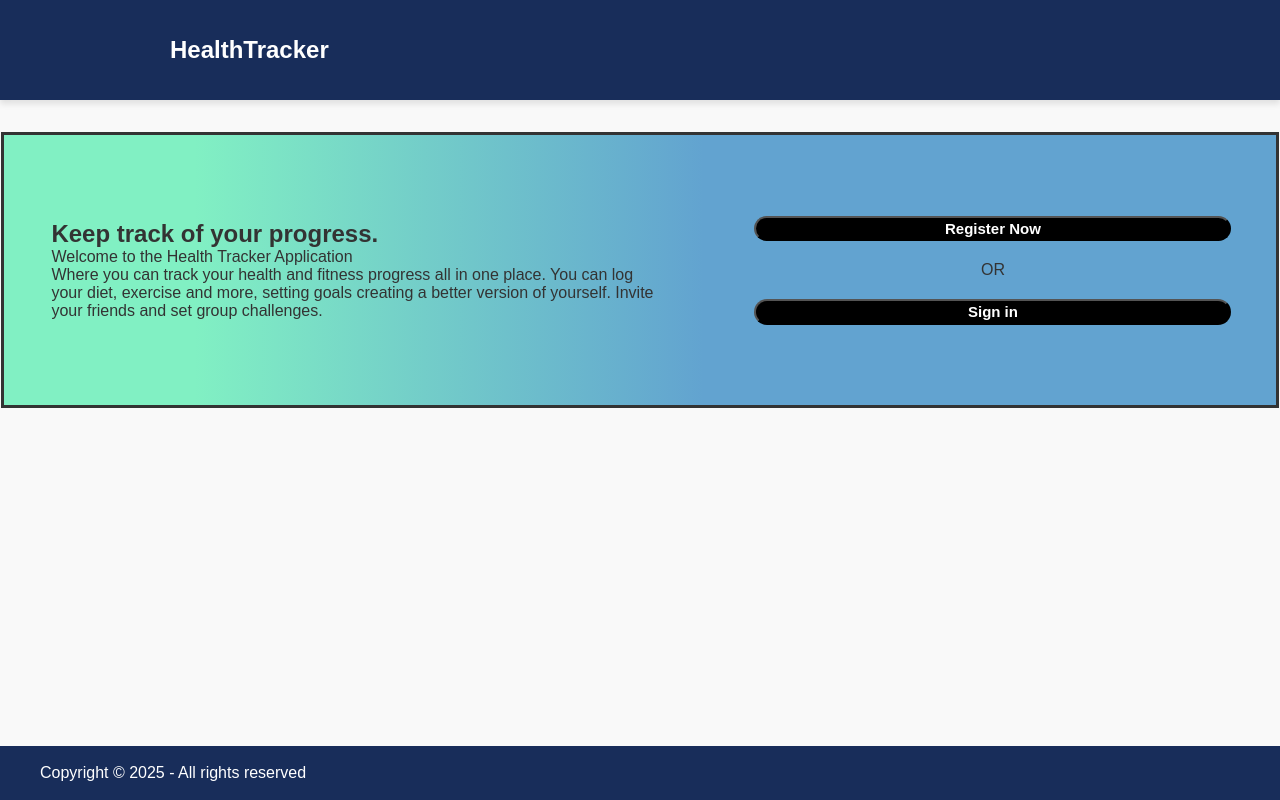
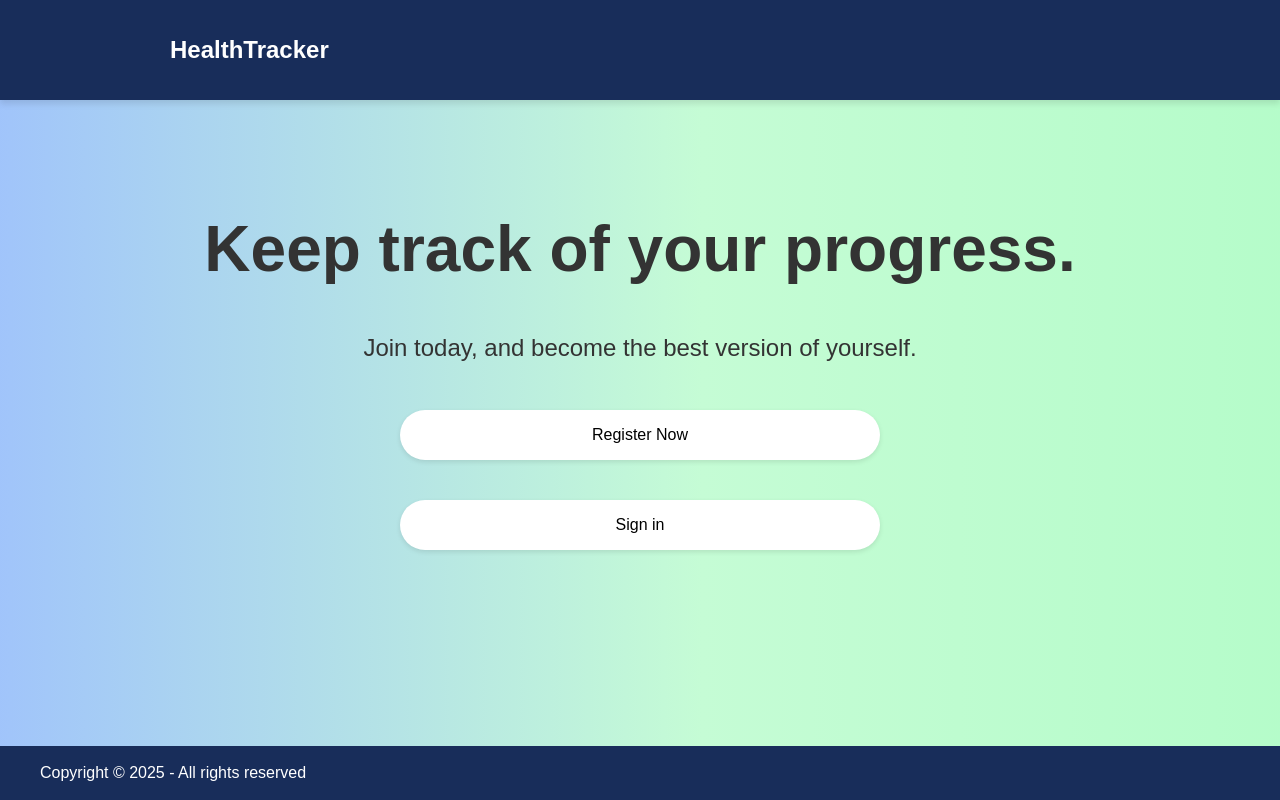
Before and after one commit to ollyb143/SweHealthTracker, a React (Vite) app in the folder client/: page / in a window 1280 px wide. Shown: the top 800 px of the page. Built offline with nearby package versions, Linux system fonts and the light colour scheme.

Commit message:
more tweaks to weight logging and css
started a month and year view for weight logs, not finished. redesigning landing page, will complete tonight

```diff
--- a/client/src/banner.css
+++ b/client/src/banner.css
@@ -3,7 +3,7 @@
     background-color: #182d5a;
     height: 100px;
     box-shadow: 0 4px 6px rgba(0, 0, 0, 0.1);
-    margin-bottom: 20px;
+
     display: flex;
     justify-content: flex-start;
     align-items: center;
--- a/client/src/bmiscale.css
+++ b/client/src/bmiscale.css
@@ -1,9 +1,32 @@
 .bmi-widget {
-    background-color: #f0f8ff;
+
     padding: 1rem;
     border-radius: 1rem;
-    box-shadow: 0 0 6px rgba(0,0,0,0.1);
     text-align: center;
-    max-width: 300px;
     margin: auto;
   }
+
+
+  .bmi-value {
+    font-size: 2.5rem;
+  font-weight: bold;
+  margin: 0.5rem 0;
+  }
+
+  .bmi-value.underweight {
+    color: #1369bc;
+  }
+
+  .bmi-value.healthy {
+    color: #89d2db;
+  }
+
+  .bmi-value.overweight {
+    color: #e45463;
+  }
+
+  .bmi-suggestion {
+    font-size: 1rem;
+    color: #555;
+    margin-top: 0.5rem;
+  }
--- a/client/src/components/BMIScale.jsx
+++ b/client/src/components/BMIScale.jsx
@@ -1,11 +1,14 @@
 import { useEffect, useState } from "react";
 import { useSelector } from "react-redux";
+import '../bmiscale.css';
+import GradientContainer from "./Gradient";
 
 const BmiWidget = ({refreshKey}) => {
   const token = useSelector(state => state.user.token);
   const [bmi, setBmi] = useState(null);
   const [height, setHeight] = useState(null);
   const [suggestion, setSuggestion] = useState("");
+  const [bmiCategory, setBmiCategory] = useState("");
 
   useEffect(() => {
     const fetchProfile = async () => {
@@ -30,10 +33,13 @@ const BmiWidget = ({refreshKey}) => {
 
         if (userBmi < 18.5) {
           setSuggestion(`Your BMI is in the underweight category, aim for at least ${minHealthy.toFixed(1)} kg.`);
+          setBmiCategory("underweight");
         } else if (userBmi > 24.9) {
           setSuggestion(`Your BMI is in the overweight category, aim for no more than ${maxHealthy.toFixed(1)} kg.`);
+          setBmiCategory("overweight");
         } else {
-          setSuggestion("You BMI is in the healthy weight category. Keep it up!");
+          setSuggestion("Your BMI is in the healthy weight category. Keep it up!");
+          setBmiCategory("healthy");
         }
 
       } catch (err) {
@@ -47,11 +53,21 @@ const BmiWidget = ({refreshKey}) => {
   if (bmi === null || height === null) return <p>Loading BMI...</p>;
 
   return (
-    <div className="bmi-widget">
-      <h3>Your BMI</h3>
-      <p>{bmi.toFixed(1)}</p>
-      <p>{suggestion}</p>
-    </div>
+    <div>
+    <GradientContainer>
+
+      <h1>Your BMI</h1>
+
+    </GradientContainer>
+      <div className="bmi-widget">
+
+      <div className={`bmi-value ${bmiCategory}`}>{bmi.toFixed(1)}</div>
+      </div>
+      <p className="bmi-suggestion">{suggestion}</p>
+      </div>
+
+
+
   );
 };
 
--- a/client/src/components/Gradient.jsx
+++ b/client/src/components/Gradient.jsx
@@ -3,7 +3,7 @@ import '../gradient.css';
 
 const GradientContainer = ({ children, className = ""}) => {
   return (
-    <div className={`gradient-container ${className}`}>
+    <div className={`gradient-container  ${className}`}>
       {children}
     </div>
   );
--- a/client/src/dashboard.css
+++ b/client/src/dashboard.css
@@ -1,7 +1,7 @@
-.weight-card{
+.weight-card, .BMI-card{
     text-align: center;
-    max-width: 80%;
-    margin-bottom: 6rem;
+    max-width: 75%;
+    margin-bottom:6rem;
     padding: 3rem;
 
 }
--- a/client/src/footer.css
+++ b/client/src/footer.css
@@ -9,6 +9,7 @@
     text-align: center;
     padding: 18px 0;
     z-index: 1000;
+    margin-top: 10rem;
 }
 
 .footer-content {
--- a/client/src/landing.css
+++ b/client/src/landing.css
@@ -1,41 +1,59 @@
-.landingPage {
-    border-style: solid;
-    margin: 2.5% 0.05%;
-    padding: 50px 1%;
-    display: grid;
-    grid-template-columns: 55% 45%;
-    column-gap: 10px;
-    background: rgb(129,240,195);
-    background: linear-gradient(90deg, rgba(129,240,195,1) 15%, rgba(98,163,208,1) 55%);
+#headline{
+    margin-top: 7rem;
+    margin-bottom: 3rem;
+    font-size: 4rem;
 }
+
+.landing-header{
+    height: 30rem;
+    text-align: center;
+    min-width: 30%;
+
+}
+
+.tagline{
+
+    font-size: 1.5rem;
+}
+
+
+.landing-background {
+    background: linear-gradient(270deg,#b0fcc6,#c5fcd5,#9dbffe,#8cb3fe);
+    background-size: 180% 180%;
+    animation: gradient-animation 27s ease infinite;
+    height: 1000vh;
+  }
+
+  @keyframes gradient-animation {
+    0% {
+      background-position: 0% 50%;
+    }
+    50% {
+      background-position: 100% 50%;
+    }
+    100% {
+      background-position: 0% 50%;
+    }
+  }
+
+  .landing-button {
+    width: 100%;
+    max-width: 30rem;
+    font-size: 600;
+  }
+
+  .landing-button-sect {
+    display: flex;
+    flex-direction: column;
+    align-items: center;
+    gap: 1.5rem;
+    margin-top: 2rem;
+  }
 
 #landingText {
     margin: 25px;
     align-items: center;
     display: grid;
     padding: 10px;
-}
-
-#landingButtons {
-    display: flex;
-    flex-direction: column;
-    align-items: center;
-    justify-content: center;
-    height: 100%;
-    text-align: center;
-}
-
-#landingButtons > button {
-    width: 85%;
-    height: 15%;
-    border-radius: 25px;
-    font-size: 15px;
-    background: black;
-    color: white;
-    font-weight: 700;
 
 }
-
-#landingButtons > p {
-    margin: 20px 0;
-}
--- a/client/src/views/pages/DashboardPage.jsx
+++ b/client/src/views/pages/DashboardPage.jsx
@@ -31,6 +31,7 @@ const DashboardPage = () => {
   const [dateInput, setDateInput] = useState("");
   const [weightError, setWeightError] = useState('');
   const [bmiRefreshKey, setBmiRefreshKey] = useState(0);
+  const [viewMode, setViewMode] = useState('daily');
 
 
 
@@ -173,8 +174,6 @@ const DashboardPage = () => {
     }
   };
 
-
-
   useEffect(() => {
     if (token) fetchWeightHistory();
   }, [token]);
@@ -241,6 +240,16 @@ const DashboardPage = () => {
 
           <GradientContainer className="weight-title"><h1>Weight Log</h1></GradientContainer>
 
+          <div className="view-mode-selector">
+            <label>View by: </label>
+            <select value={viewMode} onChange={(e) => setViewMode(e.target.value)}>
+              <option value="daily">Day</option>
+              <option value="monthly">Month</option>
+              <option value="yearly">Year</option>
+            </select>
+          </div>
+
+
           {formattedWeightData.length > 0 && (
           <div>
             <ResponsiveContainer width="100%" height={300}>
@@ -292,7 +301,7 @@ const DashboardPage = () => {
           </Card>
         </div>
 
-        <Card>
+        <Card className="BMI-card">
         <BMIWidget  refreshKey={bmiRefreshKey}/>
         </Card>
 
--- a/client/src/views/pages/LandingPage.jsx
+++ b/client/src/views/pages/LandingPage.jsx
@@ -2,25 +2,32 @@ import React from "react";
 import '../../landing.css'
 import Banner from "../../components/Banner";
 import Footer from "../../components/Footer";
+import GradientContainer from "../../components/Gradient";
+import Buttoncomponent from "../../components/Buttoncomponent";
+
 
 const LandingPage = () => {
   return (
-    <div>
-      {/* Navbar */}
+    <div className="landing-background">
+
       <Banner />
+
       <main className="landingPage">
-        <section id="landingText">
-          <h1 id="headline">Keep track of your progress.</h1>
-          <p>Welcome to the Health Tracker Application<br></br></p>
-          <p>Where you can track your health and fitness progress all in one place. You can log your diet, exercise and more, setting goals creating a better version of yourself. Invite your friends and set group challenges.</p>
-        </section>
-        <section id="landingButtons">
-          <button id="registerNowButton" onClick={() => window.location.href = '/register'}>Register Now</button>
-          <p>OR</p>
-          <button id="loginButton" onClick={() => window.location.href = '/login'}>Sign in</button>
-        </section>
+
+        <div className="landing-header">
+        <h1 id="headline">Keep track of your progress.</h1>
+          <p className="tagline">Join today, and become the best version of yourself. </p>
+
+          <section className="landing-button-sect" >
+            <Buttoncomponent  variant="secondary" className="landing-button" onClick={() => window.location.href = '/register'}>Register Now</Buttoncomponent>
+
+            <Buttoncomponent variant="secondary" className="landing-button" onClick={() => window.location.href = '/login'}>Sign in</Buttoncomponent>
+          </section>
+
+        </div>
       </main>
-      {/* Footer */}
+
+
       <Footer />
     </div>
   );
```
Also changed, not shown: client/src/components/Buttoncomponent.jsx (line endings or trailing spaces), client/src/gradient.css (line endings or trailing spaces).
